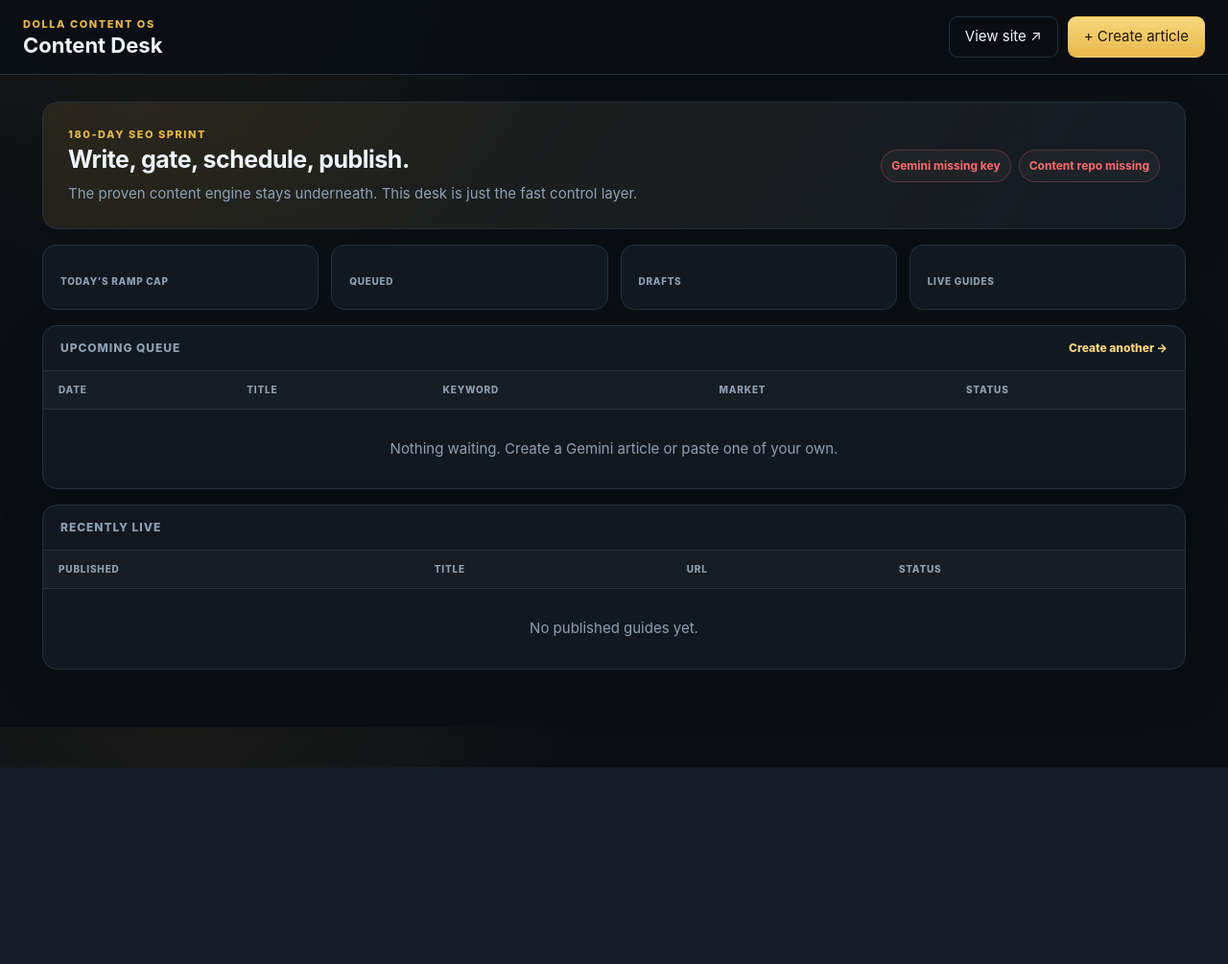
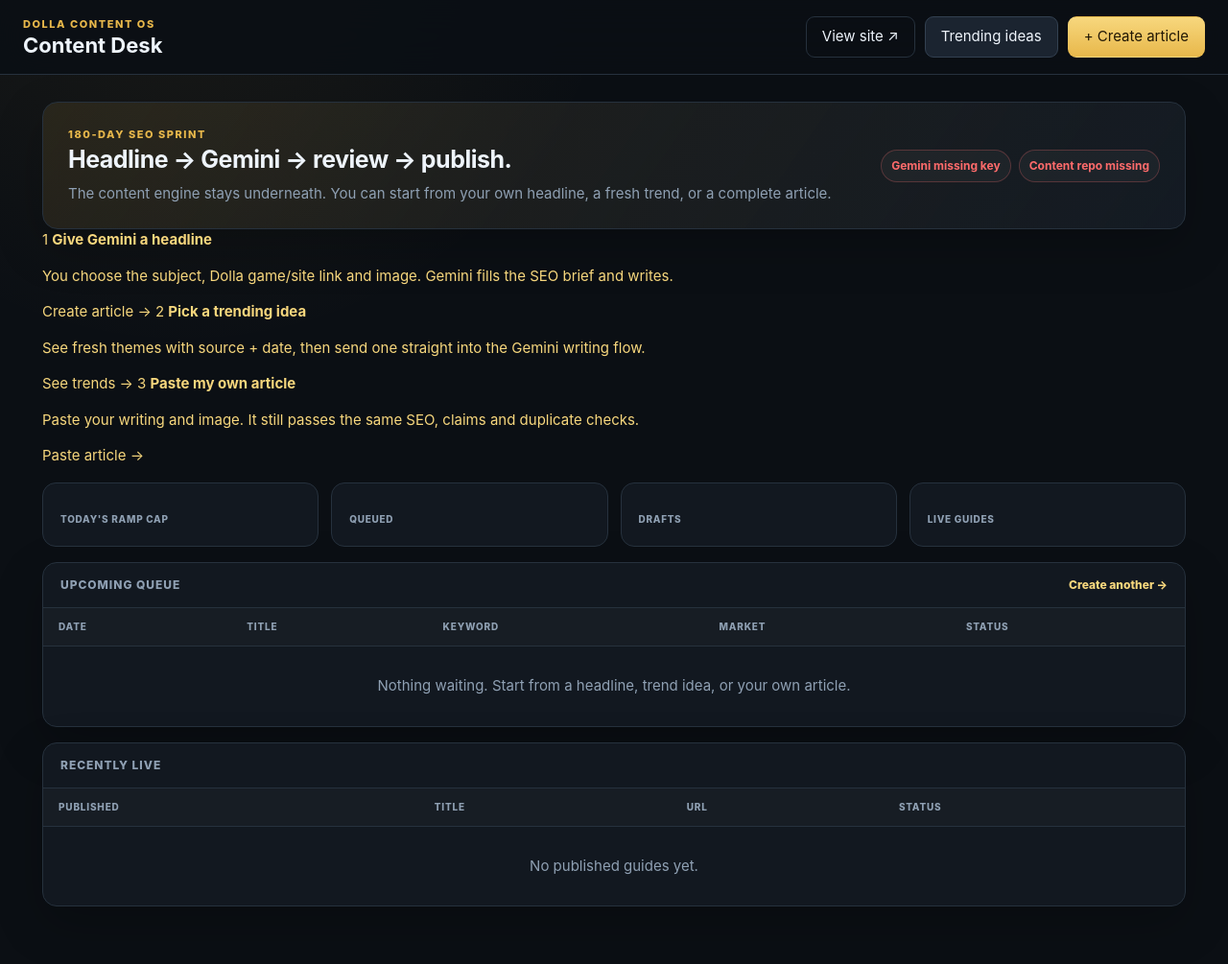
Before and after one commit to SSbot43/dolla-content-desk, a Flask app: template templates/dashboard.html in a window 1280 px wide. Shown: the whole page at 96% size. Before the commit the page ends 800 px from the top, so only its background shows below. Run offline with Flask 3, Linux system fonts and the light colour scheme; the template is opened without the code that fills it, so the values that code supplies are empty.

Commit message:
Add headline and trend workflows to dashboard

```diff
--- a/templates/dashboard.html
+++ b/templates/dashboard.html
@@ -5,6 +5,7 @@
   <title>Dolla Content Desk</title>
   <meta name="viewport" content="width=device-width,initial-scale=1">
   <link rel="stylesheet" href="{{ url_for('static', filename='style.css') }}">
+  <link rel="stylesheet" href="{{ url_for('static', filename='content-upgrades.css') }}">
 </head>
 <body>
 <header>
@@ -14,6 +15,7 @@
   </div>
   <div class="header-actions">
     <a class="btn ghost" href="{{ site_base }}" target="_blank" rel="noopener">View site ↗</a>
+    <a class="btn secondary" href="{{ url_for('ideas') }}">Trending ideas</a>
     <a class="btn primary" href="{{ url_for('feed') }}">+ Create article</a>
   </div>
 </header>
@@ -22,13 +24,34 @@
   <section class="hero-strip">
     <div>
       <div class="eyebrow">180-day SEO sprint</div>
-      <h2>Write, gate, schedule, publish.</h2>
-      <p>The proven content engine stays underneath. This desk is just the fast control layer.</p>
+      <h2>Headline → Gemini → review → publish.</h2>
+      <p>The content engine stays underneath. You can start from your own headline, a fresh trend, or a complete article.</p>
     </div>
     <div class="system-pills">
       <span class="pill {{ 'ok' if gemini_ready else 'bad' }}">Gemini {{ 'ready' if gemini_ready else 'missing key' }}</span>
       <span class="pill {{ 'ok' if content_repo_ok else 'bad' }}">Content repo {{ 'connected' if content_repo_ok else 'missing' }}</span>
     </div>
+  </section>
+
+  <section class="workflow-grid">
+    <a class="workflow-card" href="{{ url_for('feed') }}">
+      <span class="workflow-num">1</span>
+      <strong>Give Gemini a headline</strong>
+      <p>You choose the subject, Dolla game/site link and image. Gemini fills the SEO brief and writes.</p>
+      <span class="workflow-link">Create article →</span>
+    </a>
+    <a class="workflow-card featured" href="{{ url_for('ideas') }}">
+      <span class="workflow-num">2</span>
+      <strong>Pick a trending idea</strong>
+      <p>See fresh themes with source + date, then send one straight into the Gemini writing flow.</p>
+      <span class="workflow-link">See trends →</span>
+    </a>
+    <a class="workflow-card" href="{{ url_for('feed', mode='paste') }}">
+      <span class="workflow-num">3</span>
+      <strong>Paste my own article</strong>
+      <p>Paste your writing and image. It still passes the same SEO, claims and duplicate checks.</p>
+      <span class="workflow-link">Paste article →</span>
+    </a>
   </section>
 
   <section class="stats">
@@ -55,7 +78,7 @@
           <td><span class="status-chip">{{ b.status }}</span></td>
         </tr>
         {% else %}
-        <tr><td colspan="5" class="empty-cell">Nothing waiting. Create a Gemini article or paste one of your own.</td></tr>
+        <tr><td colspan="5" class="empty-cell">Nothing waiting. Start from a headline, trend idea, or your own article.</td></tr>
         {% endfor %}
       </table>
     </div>
```
